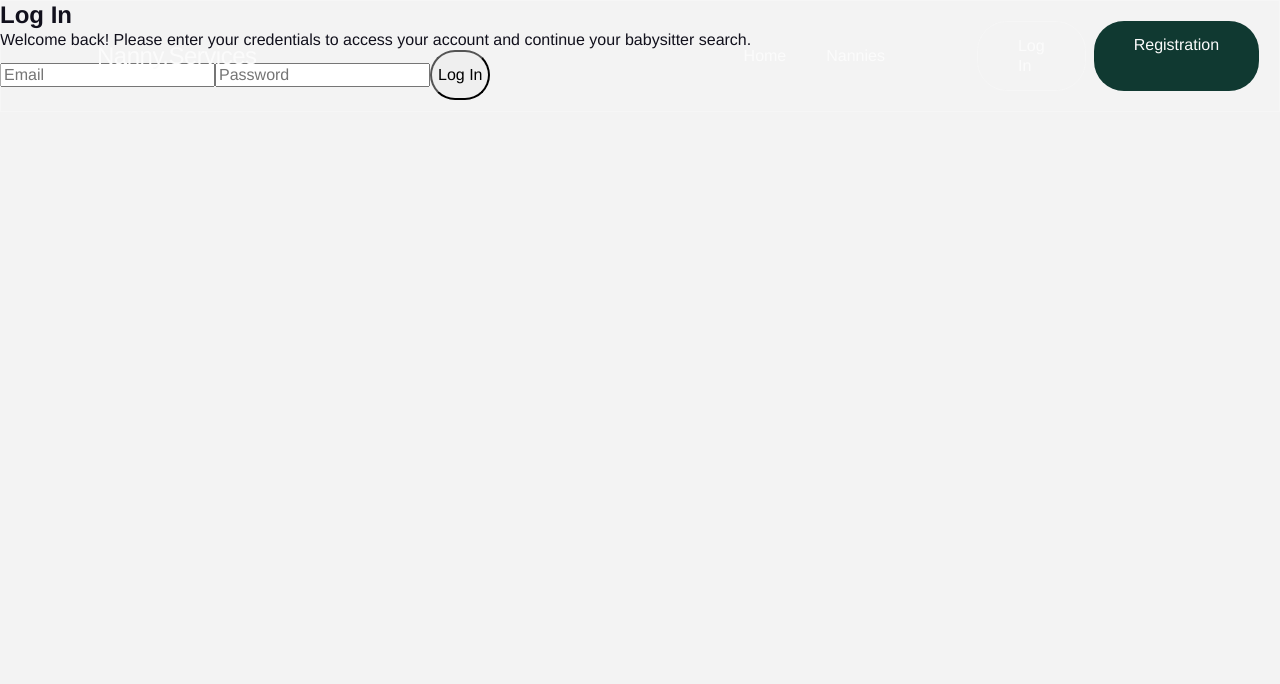
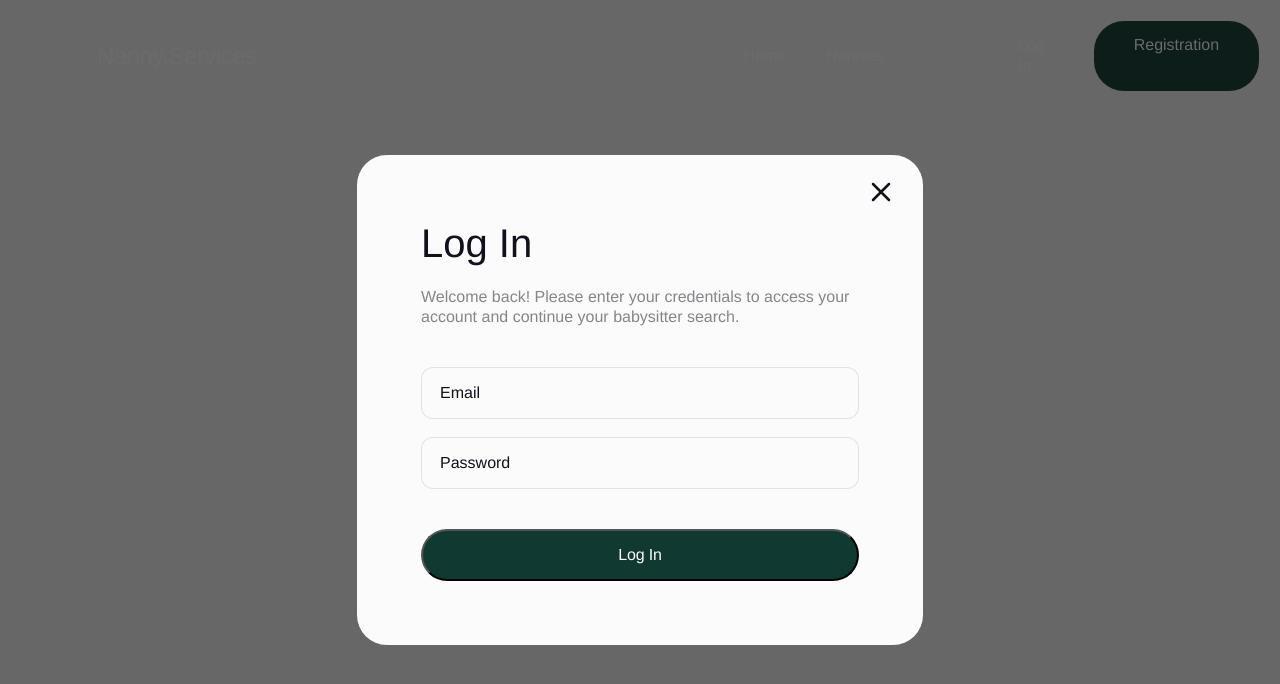
Before and after one commit to Ekaterina-Skrinnikova/react-nanny-services, a React (Vite) app: page /login in a window 1280 px wide. Shown: the top 684 px of the page. Built offline with nearby package versions, Linux system fonts and the light colour scheme.

Commit message:
LoginForm css

```diff
--- a/src/components/LogInForm/LogInForm.jsx
+++ b/src/components/LogInForm/LogInForm.jsx
@@ -1,5 +1,7 @@
 import { useForm } from "react-hook-form";
 import Button from "../Button/Button";
+import css from "../LogInForm/LogInForm.module.css";
+import sprite from "../../images/sprite.svg";
 
 export default function LogInForm() {
   const {
@@ -18,32 +20,49 @@ export default function LogInForm() {
   };
 
   return (
-    <div>
-      <h2>Log In</h2>
-      <p>
+    <div className={css.backdrop}>
+      <div className={css.wrapper}>
+        <h2 className={css.title}>Log In</h2>
+        <p className={css.text}>
           Welcome back! Please enter your credentials to access your account and
           continue your babysitter search.
         </p>
-      <form onSubmit={handleSubmit(onSubmit)}>
+        <button className={css.btnClose}>
+          <svg className={css.iconClose}>
+            <use href={`${sprite}#icon-x`}></use>
+          </svg>
+        </button>
+        <form className={css.form} onSubmit={handleSubmit(onSubmit)}>
+          <div className={css.wrap}>
             <input
+              className={css.input}
               {...register("email", {
                 required: true,
                 pattern: /^[\w-]+@([\w-]+\.)+[\w-]{2,4}$/,
               })}
               placeholder="Email"
             />
-        {errors.email && <span>Format email is wrong</span>}
+            {errors.email && (
+              <span className={css.error}>Format email is wrong</span>
+            )}
 
             <input
+              className={css.input}
               {...register("password", {
                 required: true,
               })}
               placeholder="Password"
             />
-        {errors.password && <span>Format email is wrong</span>}
+            {errors.password && (
+              <span className={css.error}>Format email is wrong</span>
+            )}
+          </div>
 
-        <Button type="submit">Log In</Button>
+          <Button className={css.button} type="submit">
+            Log In
+          </Button>
         </form>
+      </div>
     </div>
   );
 }
--- a/src/components/LogInForm/LogInForm.module.css
+++ b/src/components/LogInForm/LogInForm.module.css
@@ -0,0 +1,86 @@
+.backdrop {
+  position: fixed;
+  top: 0;
+  left: 0;
+  width: 100vw;
+  height: 100vh;
+  display: flex;
+  justify-content: center;
+  align-items: center;
+  background-color: #0b0b0b99;
+  pointer-events: auto;
+}
+
+.wrapper {
+  position: relative;
+  padding: 64px;
+  max-width: 566px;
+  border-radius: 30px;
+  background-color: var(--bg-card-color);
+}
+
+.title {
+  font-size: 40px;
+  line-height: calc(48 / 40);
+  font-weight: 500;
+}
+
+.text {
+  margin-top: 20px;
+  color: #11101c80;
+}
+
+.btnClose {
+  position: absolute;
+  top: 20px;
+  right: 20px;
+  display: flex;
+  justify-content: center;
+  align-items: center;
+  border: transparent;
+  background-color: transparent;
+}
+
+.iconClose {
+  width: 32px;
+  height: 32px;
+  stroke: var(--base-text-color);
+}
+
+.form {
+  margin-top: 40px;
+  display: flex;
+  flex-direction: column;
+  row-gap: 40px;
+  justify-content: center;
+}
+
+.wrap {
+  display: flex;
+  flex-direction: column;
+  row-gap: 18px;
+}
+
+.input {
+  padding: 16px 18px;
+  background-color: var(--bg-card-color);
+  border-radius: 12px;
+  border: 1px solid #11101c1a;
+}
+
+.input::placeholder {
+  color: var(--base-text-color);
+}
+
+.error {
+  font-size: 14px;
+  color: orangered;
+}
+
+.button {
+  font-weight: 500;
+  line-height: 1.25;
+  letter-spacing: -0.01em;
+  color: var(--text-site-color);
+  background-color: var(--base-site-color);
+}
```
Lines whose indentation alone changed are shown as unchanged.
